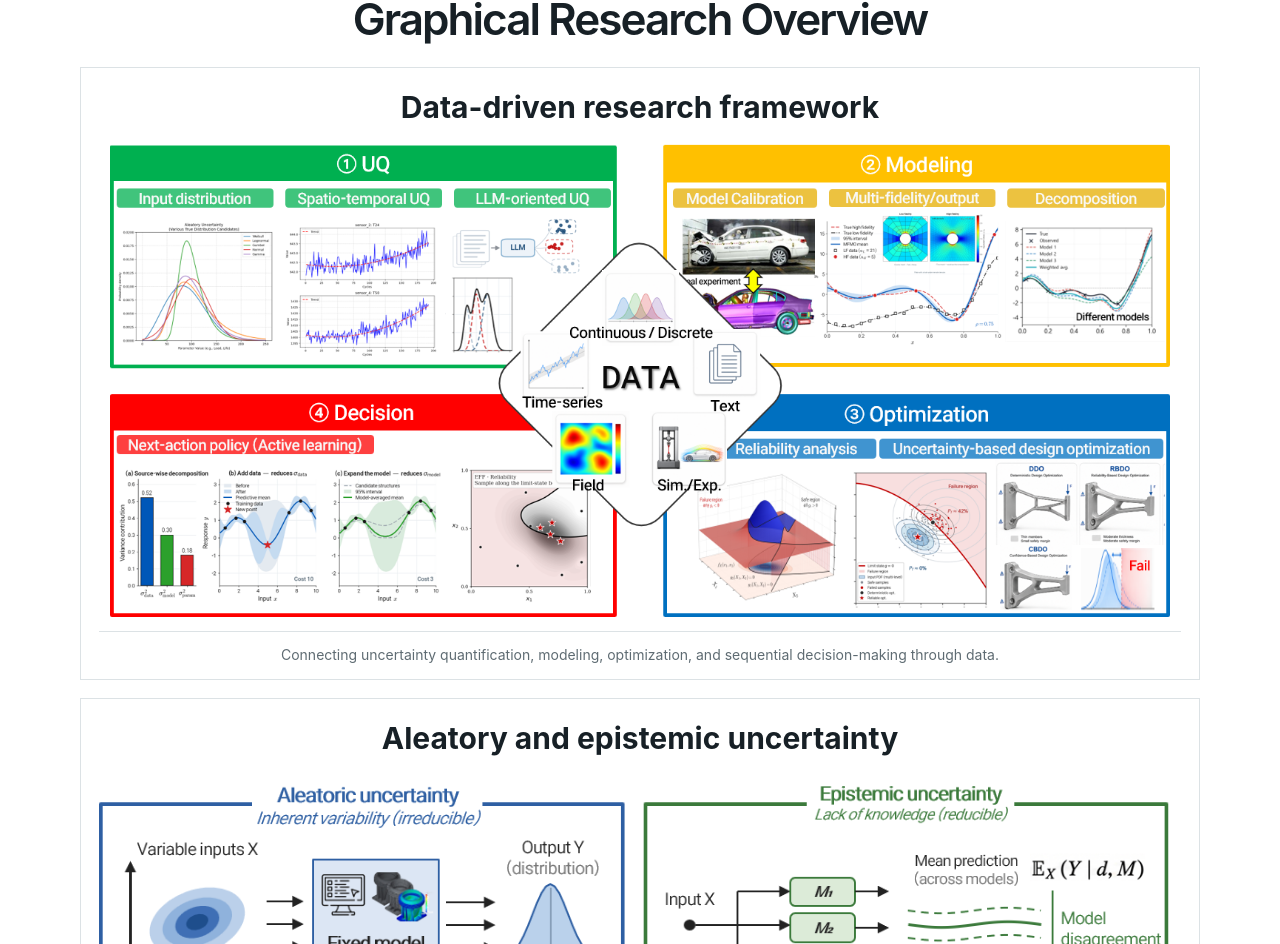
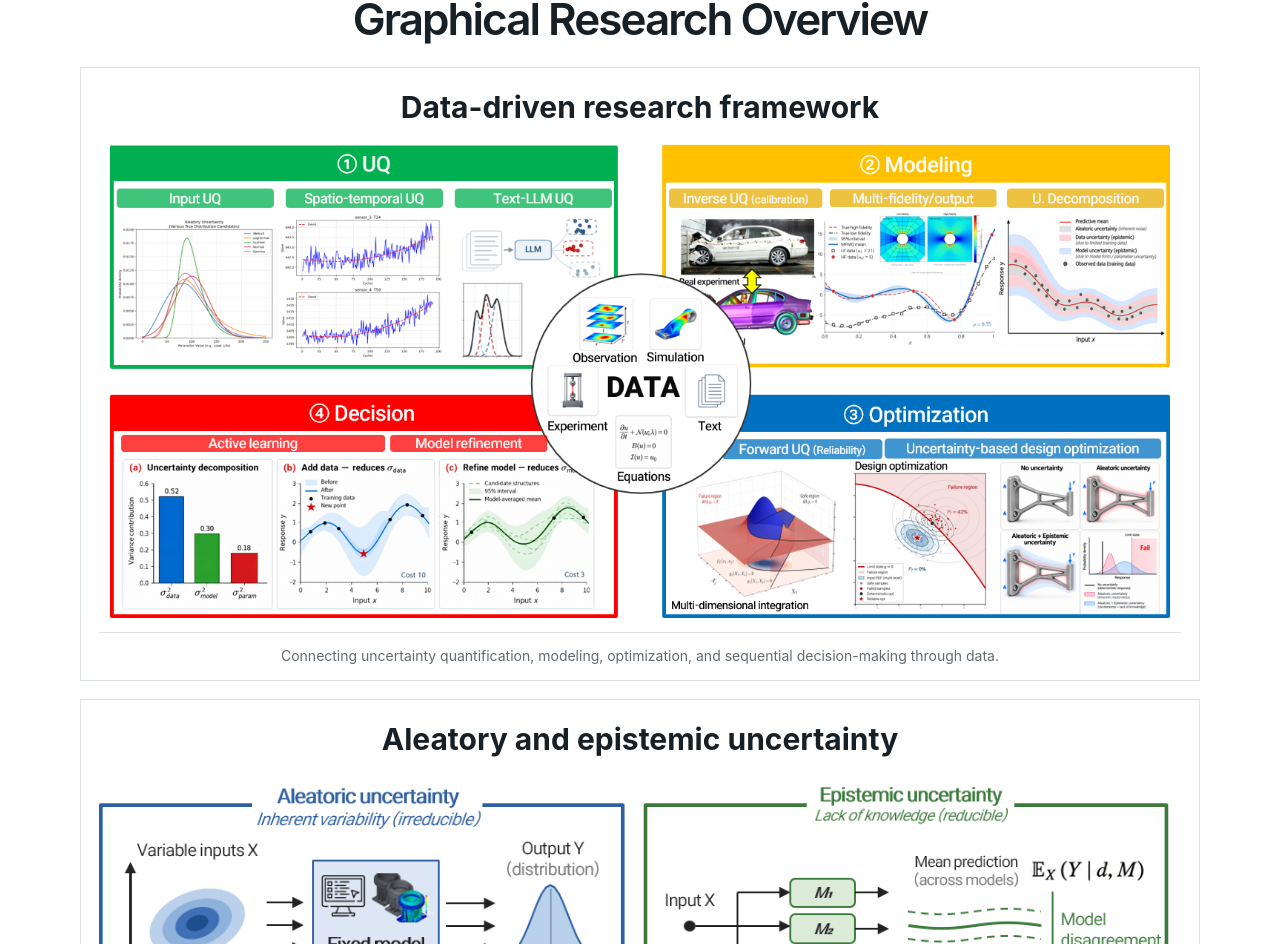
Before and after one commit to yongsujung/yongsujung.github.io, a Next.js app: page / in a window 1280 px wide. Shown: the part 2805-3749 px from the top of the page. Built offline with nearby package versions, Linux system fonts and the light colour scheme.

Commit message:
Update data-driven research framework diagram

```diff
--- a/app/page.tsx
+++ b/app/page.tsx
@@ -499,16 +499,16 @@ export default function Home() {
           <figure className="research-figure research-framework-figure">
             <h3 className="research-figure-title">Data-driven research framework</h3>
             <a
-              href="/research-framework.png"
+              href="/research-framework.png?v=20260929"
               target="_blank"
               rel="noreferrer"
               aria-label="Open the research framework diagram at full size"
               title="Open full-size research framework"
             >
               <img
-                src="/research-framework.png"
+                src="/research-framework.png?v=20260929"
                 alt="Data-driven research framework connecting uncertainty quantification, modeling, optimization, and decision-making with engineering applications"
-                width="1433"
+                width="1430"
                 height="639"
                 loading="lazy"
                 decoding="async"
```
Also changed, not shown: public/research-framework.png.
